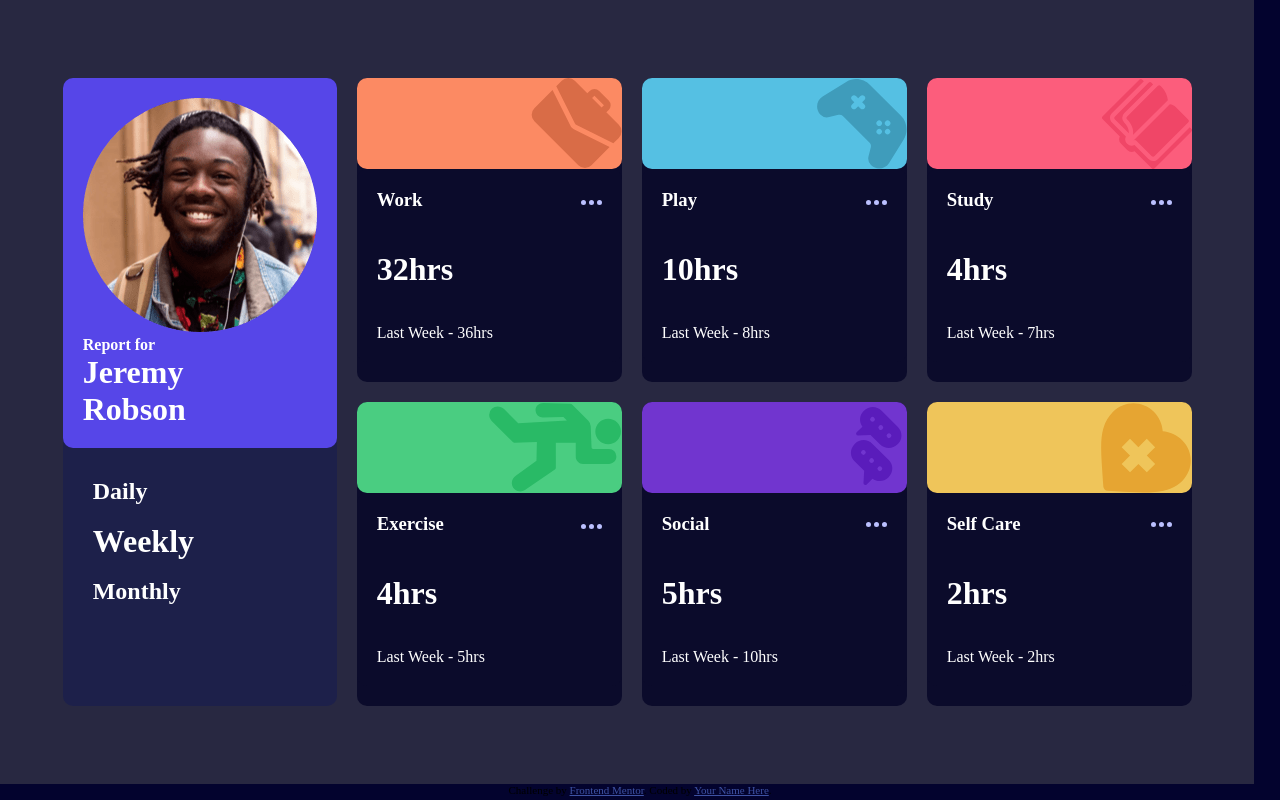
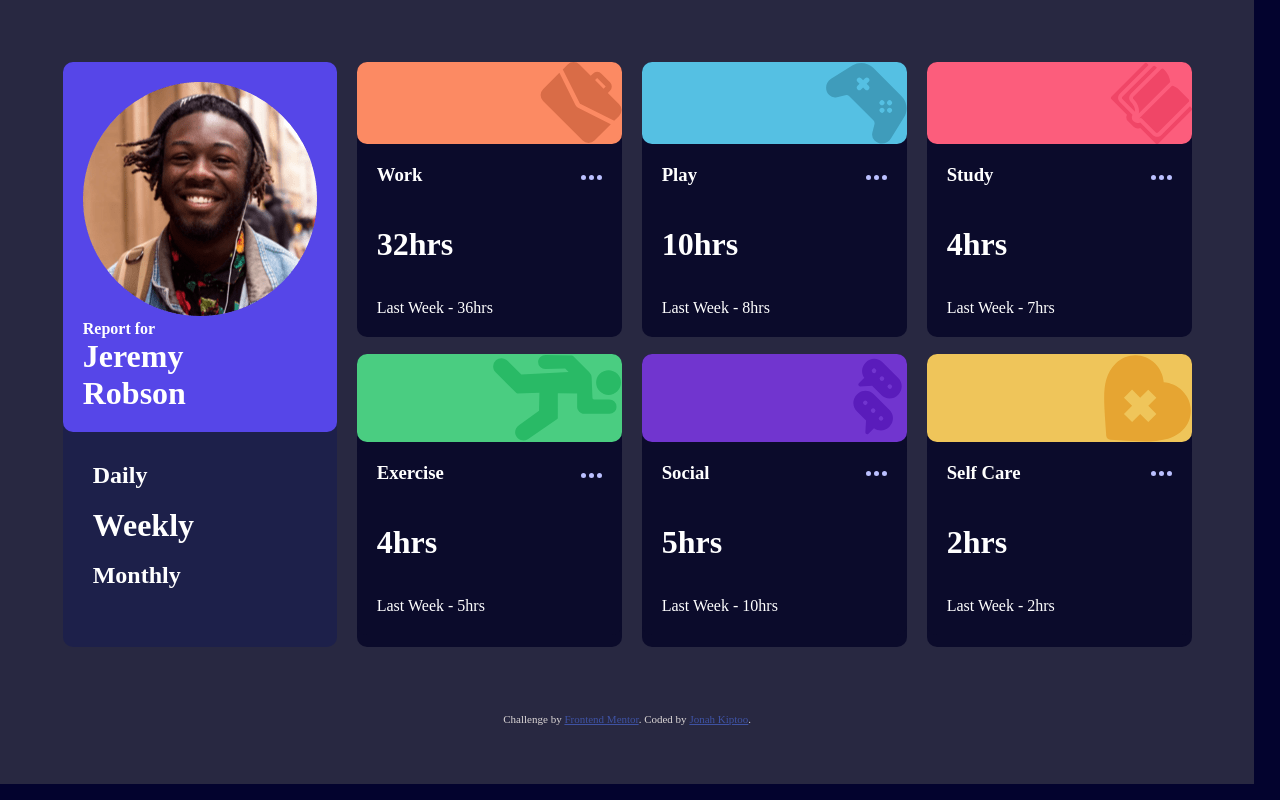
Before and after one commit to jkip-21/time-dashboard, a plain HTML site: page index.html in a window 1280 px wide. Drawn offline with Linux system fonts and the light colour scheme.

Commit message:
changes on attribution class

```diff
--- a/index.html
+++ b/index.html
@@ -11,16 +11,6 @@
   <title>Frontend Mentor | Time tracking dashboard</title>
   <link rel="stylesheet" href="style.css">
   <!-- Feel free to remove these styles or customise in your own stylesheet 👍 -->
-  <style>
-    .attribution {
-      font-size: 11px;
-      text-align: center;
-    }
-
-    .attribution a {
-      color: hsl(228, 45%, 44%);
-    }
-  </style>
 </head>
 
 <body>
@@ -156,18 +146,12 @@
         </div>
       </div>
     </div>
+      <div class="attribution">
+        Challenge by <a href="https://www.frontendmentor.io?ref=challenge" target="_blank">Frontend Mentor</a>.
+        Coded by <a href="https://github.com/jkip-21">Jonah Kiptoo</a>.
+      </div>
   </div>
 
-
-
-
-
-
-
-  <div class="attribution">
-    Challenge by <a href="https://www.frontendmentor.io?ref=challenge" target="_blank">Frontend Mentor</a>.
-    Coded by <a href="#">Your Name Here</a>.
-  </div>
 </body>
 
 </html>
--- a/style.css
+++ b/style.css
@@ -126,3 +126,16 @@ image{
     align-items: stretch;
     margin: 30px;
 }
+.attribution {
+     font-size: 11px;
+     text-align: center;
+     padding: 3px;
+     margin-top :50px;
+     margin: 5rem;
+     margin-bottom: 3rem;
+     color: rgb(219, 214, 214);
+ }
+
+ .attribution a {
+     color: hsl(228, 45%, 44%);
+ }
```
